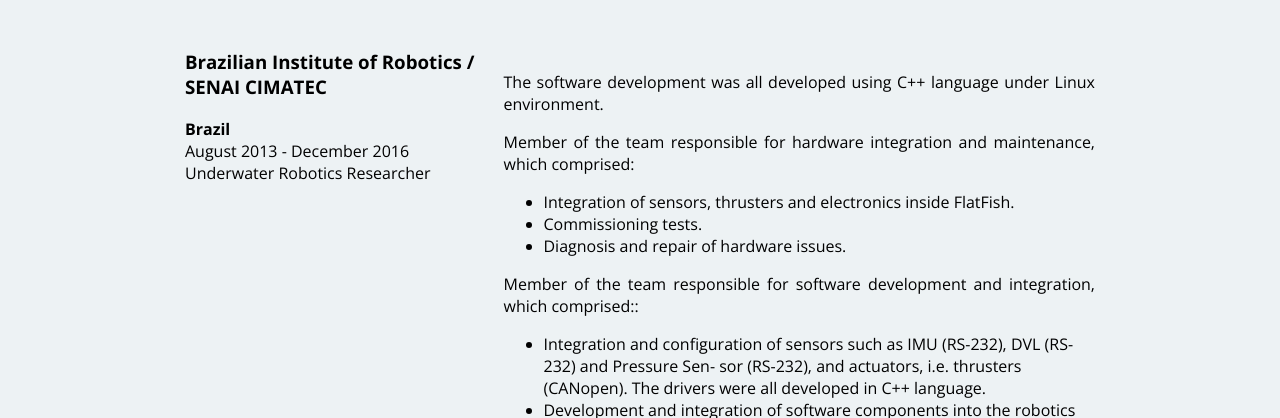
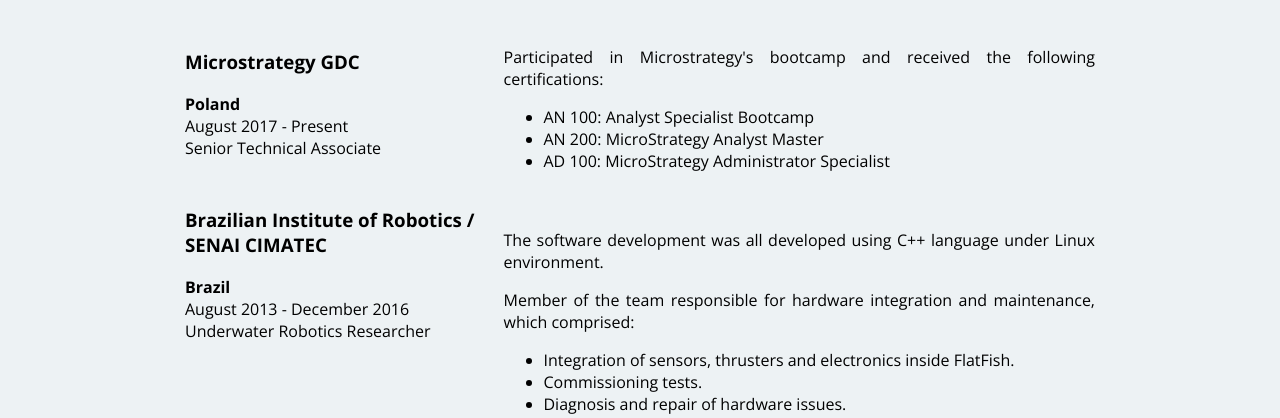
Before and after one commit to rafaelsaback/rafaelsaback.github.io, a plain HTML site: page index.html in a window 1280 px wide. Shown: the part 646-1064 px from the top of the page. Drawn offline with nearby package versions, Linux system fonts and the light colour scheme.

Commit message:
Add Microstrategy to my work experience

```diff
--- a/index.html
+++ b/index.html
@@ -55,6 +55,20 @@
     <section class="work">
       <div class="content-wrap">
         <h2> Work Experience </h2>
+
+        <!-- Microstrategy -->
+        <div class="column-wide">
+          <p>Participated in Microstrategy's bootcamp and received the following certifications:</p>
+          <ul>
+            <li>AN 100: Analyst Specialist Bootcamp</li>
+            <li>AN 200: MicroStrategy Analyst Master</li>
+            <li>AD 100: MicroStrategy Administrator Specialist</li>
+          </ul>
+        </div>
+        <div class="column-narrow">
+          <h3>Microstrategy GDC</h3>
+          <p><b>Poland</b><br> August 2017 - Present<br> Senior Technical Associate</p>
+        </div>
 
         <!-- BIR -->
         <div class="column-wide bir-desc">
```
